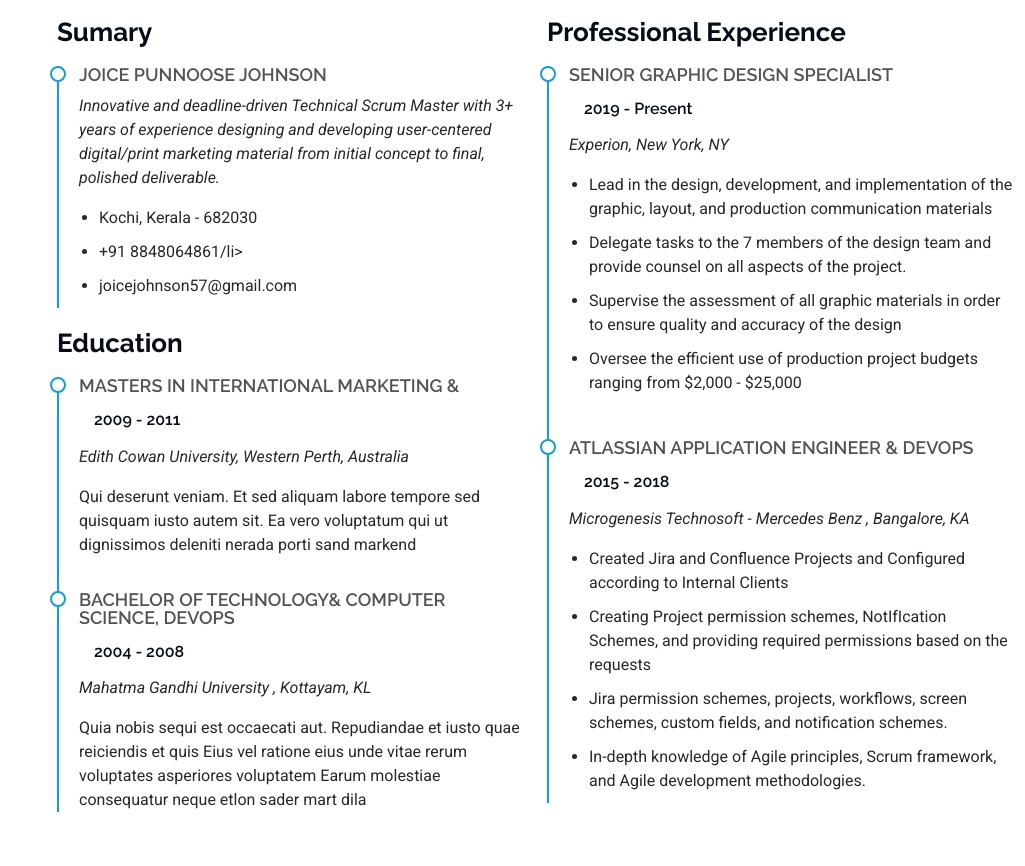
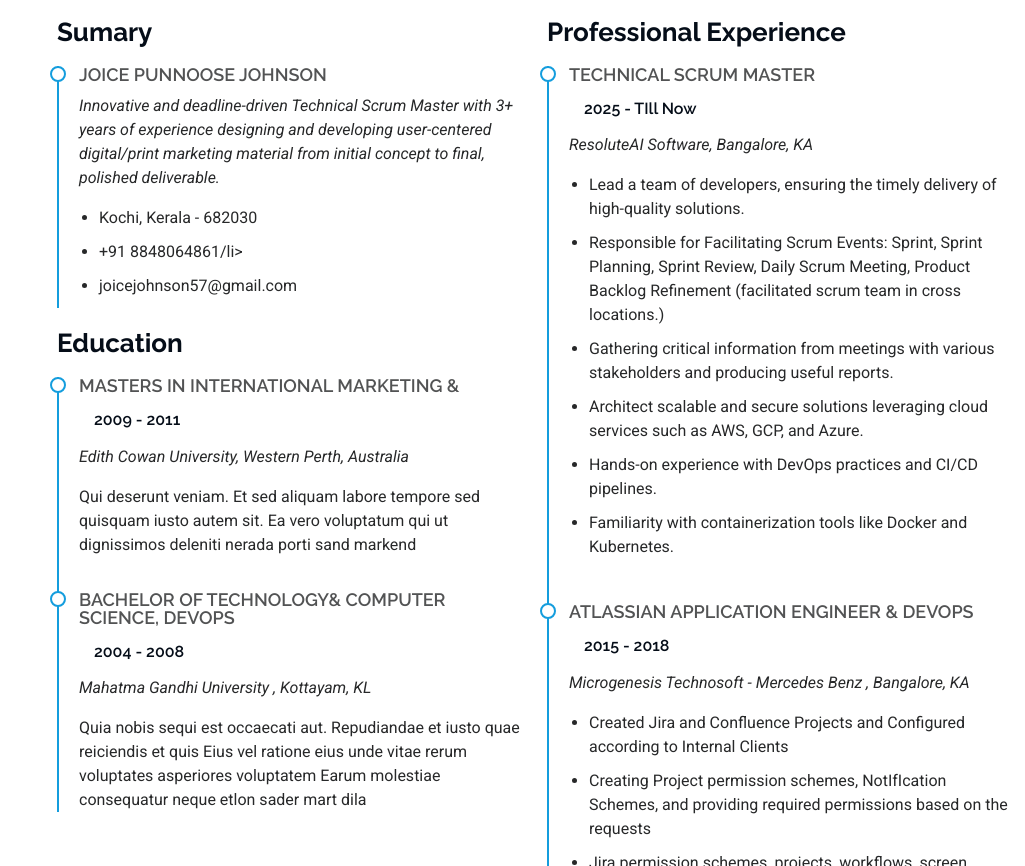
Before and after one commit to joy00757/joice.github.io, a plain HTML site: page index.html in a window 1280 px wide. Shown: the part 2590-3456 px from the top of the page, without its empty margins (255-1280 px from the left). Drawn offline with Linux system fonts and the light colour scheme.

Commit message:
ResoluteAI Edited

```diff
--- a/index.html
+++ b/index.html
@@ -313,14 +313,16 @@
           <div class="col-lg-6" data-aos="fade-up" data-aos-delay="200">
             <h3 class="resume-title">Professional Experience</h3>
             <div class="resume-item">
-              <h4>Senior graphic design specialist</h4>
-              <h5>2019 - Present</h5>
-              <p><em>Experion, New York, NY </em></p>
+              <h4>Technical Scrum Master</h4>
+              <h5>2025 - TIll Now</h5>
+              <p><em>ResoluteAI Software, Bangalore, KA </em></p>
               <ul>
-                <li>Lead in the design, development, and implementation of the graphic, layout, and production communication materials</li>
-                <li>Delegate tasks to the 7 members of the design team and provide counsel on all aspects of the project. </li>
-                <li>Supervise the assessment of all graphic materials in order to ensure quality and accuracy of the design</li>
-                <li>Oversee the efficient use of production project budgets ranging from $2,000 - $25,000</li>
+                <li>Lead a team of developers, ensuring the timely delivery of high-quality solutions.</li>
+                <li>Responsible for Facilitating Scrum Events: Sprint, Sprint Planning, Sprint Review, Daily Scrum Meeting, Product Backlog Refinement (facilitated scrum team in cross locations.) </li>
+                <li>Gathering critical information from meetings with various stakeholders and producing useful reports.</li>
+                <li>Architect scalable and secure solutions leveraging cloud services such as AWS, GCP, and Azure. </li>
+                <li>Hands-on experience with DevOps practices and CI/CD pipelines.</li>
+                <li>Familiarity with containerization tools like Docker and Kubernetes.</li>
               </ul>
             </div><!-- Edn Resume Item -->
 
```
